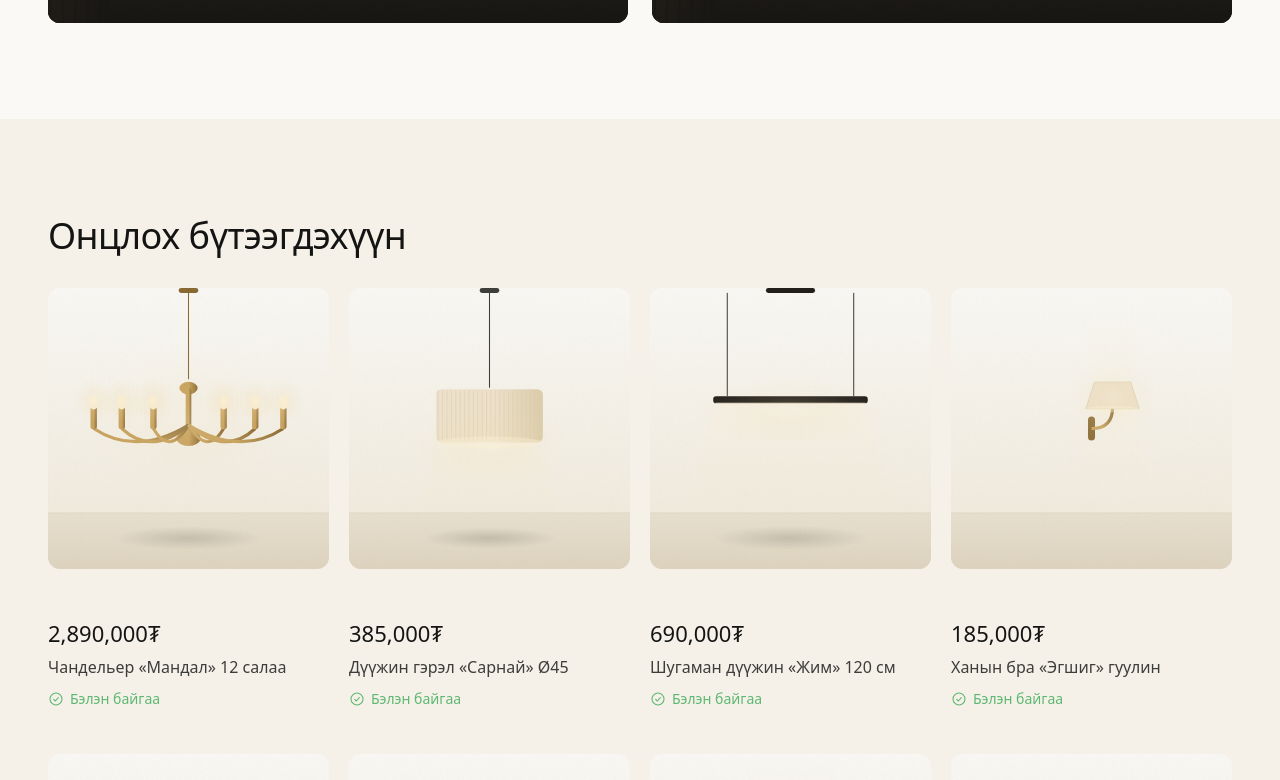
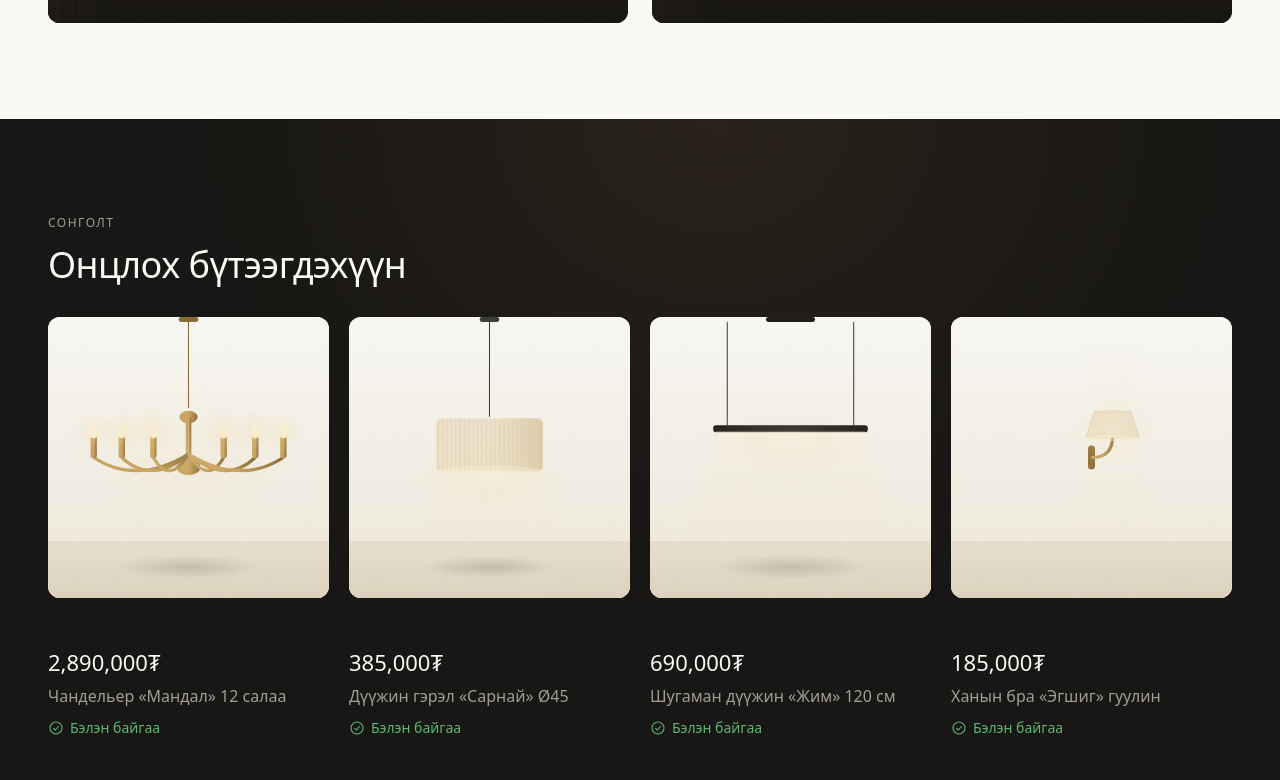
Before and after one commit to utubrbayarl-ctrl/gerel, a Next.js app in the folder web/: page / in a window 1280 px wide. Shown: the part 1631-2411 px from the top of the page. Built offline with nearby package versions, Linux system fonts and the light colour scheme; a web font is replaced by a local one.

Commit message:
feat: бараан showroom section, картын дулаан glow, scroll reveal

```diff
--- a/web/src/components/home/FeaturedProducts.tsx
+++ b/web/src/components/home/FeaturedProducts.tsx
@@ -1,21 +1,29 @@
 import { productRepository } from "@/lib/repository/products";
 import { Container } from "@/components/ui/Container";
+import { Reveal } from "@/components/ui/Reveal";
 import { ProductCard } from "@/components/product/ProductCard";
 
-/** Онцлох бүтээгдэхүүний эгнээ — reference 3-ын карт хэв маягаар */
+/** Онцлох бүтээгдэхүүн — бараан showroom дэвсгэр дээр гэрэлтэж харагдана */
 export function FeaturedProducts() {
   const featured = productRepository.getFeatured().slice(0, 8);
   return (
-    <section className="bg-surface-soft py-16 md:py-24">
-      <Container>
-        <h2 className="type-display-md">Онцлох бүтээгдэхүүн</h2>
+    <section className="ray-sweep relative overflow-hidden bg-surface-dark py-16 text-on-dark md:py-24">
+      <Container className="relative">
+        <Reveal>
+          <p className="type-caption-uppercase text-on-dark-soft">Сонголт</p>
+          <h2 className="type-display-md mt-3 !text-on-dark">
+            Онцлох бүтээгдэхүүн
+          </h2>
+        </Reveal>
+        <Reveal delayMs={120}>
           <ul className="mt-8 grid grid-cols-2 gap-x-5 gap-y-10 md:grid-cols-4">
             {featured.map((p) => (
               <li key={p.id}>
-              <ProductCard product={p} />
+                <ProductCard product={p} onDark />
               </li>
             ))}
           </ul>
+        </Reveal>
       </Container>
     </section>
   );
--- a/web/src/components/home/KelvinGuide.tsx
+++ b/web/src/components/home/KelvinGuide.tsx
@@ -1,4 +1,5 @@
 import { Container } from "@/components/ui/Container";
+import { Reveal } from "@/components/ui/Reveal";
 
 const KELVIN_STEPS = [
   {
@@ -30,8 +31,9 @@ const KELVIN_STEPS = [
 /** Kelvin боловсролын хэсэг — судалгааны "хэрэглэгчид Kelvin-ийг заах" зөвлөмжөөр */
 export function KelvinGuide() {
   return (
-    <section className="bg-surface-dark py-16 text-on-dark md:py-24">
-      <Container>
+    <section className="ray-sweep relative overflow-hidden bg-surface-dark py-16 text-on-dark md:py-24">
+      <Container className="relative">
+        <Reveal>
           <p className="type-caption-uppercase text-on-dark-soft">Гэрлийн мэдлэг</p>
           <h2 className="type-display-md mt-3 max-w-2xl !text-on-dark">
             Өнгөний температур гэж юу вэ?
@@ -40,6 +42,8 @@ export function KelvinGuide() {
             Kelvin (K) нь гэрлийн өнгөний дулаан, хүйтнийг илэрхийлнэ. Тоо бага
             байх тусам дулаан шаргал, өндөр байх тусам хүйтэн цэнхэр гэрэл гэсэн үг.
           </p>
+        </Reveal>
+        <Reveal delayMs={120}>
           <ul className="mt-10 grid gap-6 md:grid-cols-3">
             {KELVIN_STEPS.map((step) => (
               <li
@@ -59,6 +63,7 @@ export function KelvinGuide() {
               </li>
             ))}
           </ul>
+        </Reveal>
       </Container>
     </section>
   );
--- a/web/src/components/product/ProductCard.tsx
+++ b/web/src/components/product/ProductCard.tsx
@@ -5,14 +5,20 @@ import { NewBadge, StockStatus } from "@/components/ui/Badge";
 import { PriceBlock } from "@/components/ui/PriceBlock";
 
 /**
- * Барааны карт — reference 3-ын хэв маягаар:
- * зураг → badge → үнэ → нэр → нөөцийн төлөв.
- * Hover үед бүрий орчны хоёр дахь зураг руу шилжинэ.
+ * Барааны карт: зураг → badge → үнэ → нэр → нөөцийн төлөв.
+ * Hover үед бүрий орчны хоёр дахь зураг руу шилжиж, дулаан glow асна.
+ * onDark — бараан showroom section дотор хэрэглэхэд текстийн өнгө сольдог.
  */
-export function ProductCard({ product }: { product: Product }) {
+export function ProductCard({
+  product,
+  onDark = false,
+}: {
+  product: Product;
+  onDark?: boolean;
+}) {
   return (
     <Link href={`/product/${product.slug}`} className="group block">
-      <span className="relative block overflow-hidden rounded-lg bg-surface-soft">
+      <span className="glow-warm relative block overflow-hidden rounded-lg bg-surface-soft">
         <Image
           src={product.images[0]}
           alt={product.name}
@@ -35,14 +41,20 @@ export function ProductCard({ product }: { product: Product }) {
       </span>
 
       <span className="mt-4 flex min-h-7 items-center gap-2">
-        {product.isNew && <NewBadge />}
+        {product.isNew && <NewBadge onDark={onDark} />}
       </span>
 
       <span className="mt-1.5 block">
-        <PriceBlock price={product.price} />
+        <PriceBlock price={product.price} onDark={onDark} />
       </span>
 
-      <span className="type-body-md mt-1.5 line-clamp-2 block text-body transition-colors group-hover:text-ink">
+      <span
+        className={`type-body-md mt-1.5 line-clamp-2 block transition-colors ${
+          onDark
+            ? "text-on-dark-soft group-hover:text-on-dark"
+            : "text-body group-hover:text-ink"
+        }`}
+      >
         {product.name}
       </span>
 
--- a/web/src/components/ui/Badge.tsx
+++ b/web/src/components/ui/Badge.tsx
@@ -2,10 +2,14 @@ import { CalendarIcon, CheckCircleIcon } from "./icons";
 import { formatLeadTime } from "@/lib/format";
 import type { Product } from "@/lib/types";
 
-/** Шинэ бараанд */
-export function NewBadge() {
+/** Шинэ бараанд. onDark — бараан дэвсгэрт эсрэг өнгөөр харуулна. */
+export function NewBadge({ onDark = false }: { onDark?: boolean } = {}) {
   return (
-    <span className="type-caption inline-flex items-center rounded-full bg-ink px-3 py-1 text-on-dark">
+    <span
+      className={`type-caption inline-flex items-center rounded-full px-3 py-1 ${
+        onDark ? "bg-on-dark text-ink" : "bg-ink text-on-dark"
+      }`}
+    >
       Шинэ
     </span>
   );
--- a/web/src/components/ui/PriceBlock.tsx
+++ b/web/src/components/ui/PriceBlock.tsx
@@ -1,15 +1,21 @@
 import { formatPrice } from "@/lib/format";
 
-/** Үнэ — reference картын хэв маягаар */
+/** Үнэ. onDark — бараан showroom дэвсгэрт хэрэглэхэд өнгө сольдог. */
 export function PriceBlock({
   price,
   size = "md",
+  onDark = false,
 }: {
   price: number;
   size?: "md" | "lg";
+  onDark?: boolean;
 }) {
   return (
-    <span className={`${size === "lg" ? "type-display-sm" : "type-title-lg"} text-ink`}>
+    <span
+      className={`${size === "lg" ? "type-display-sm" : "type-title-lg"} ${
+        onDark ? "!text-on-dark" : "text-ink"
+      }`}
+    >
       {formatPrice(price)}
     </span>
   );
```
Also changed, not shown: 1 other file (tests, documents, lock files or other folders). Lines whose indentation alone changed are shown as unchanged.
